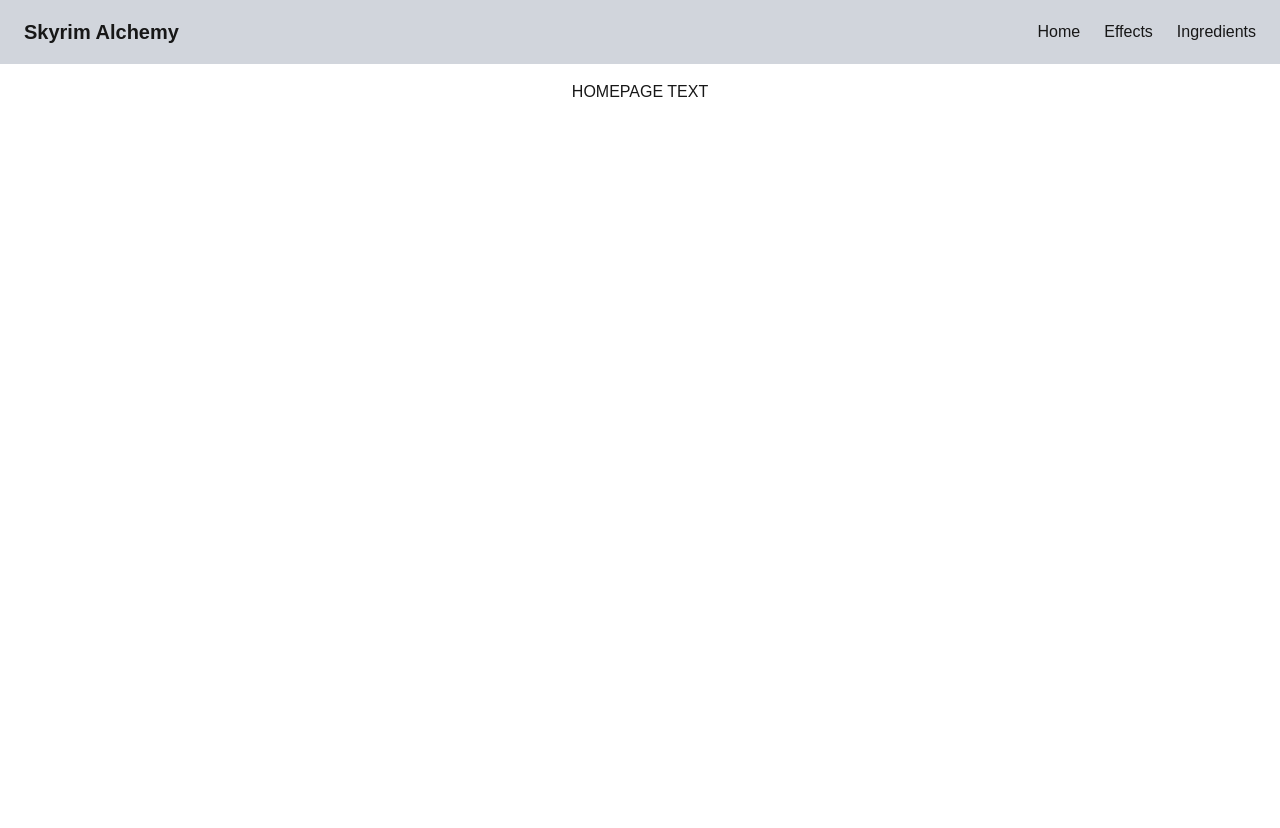
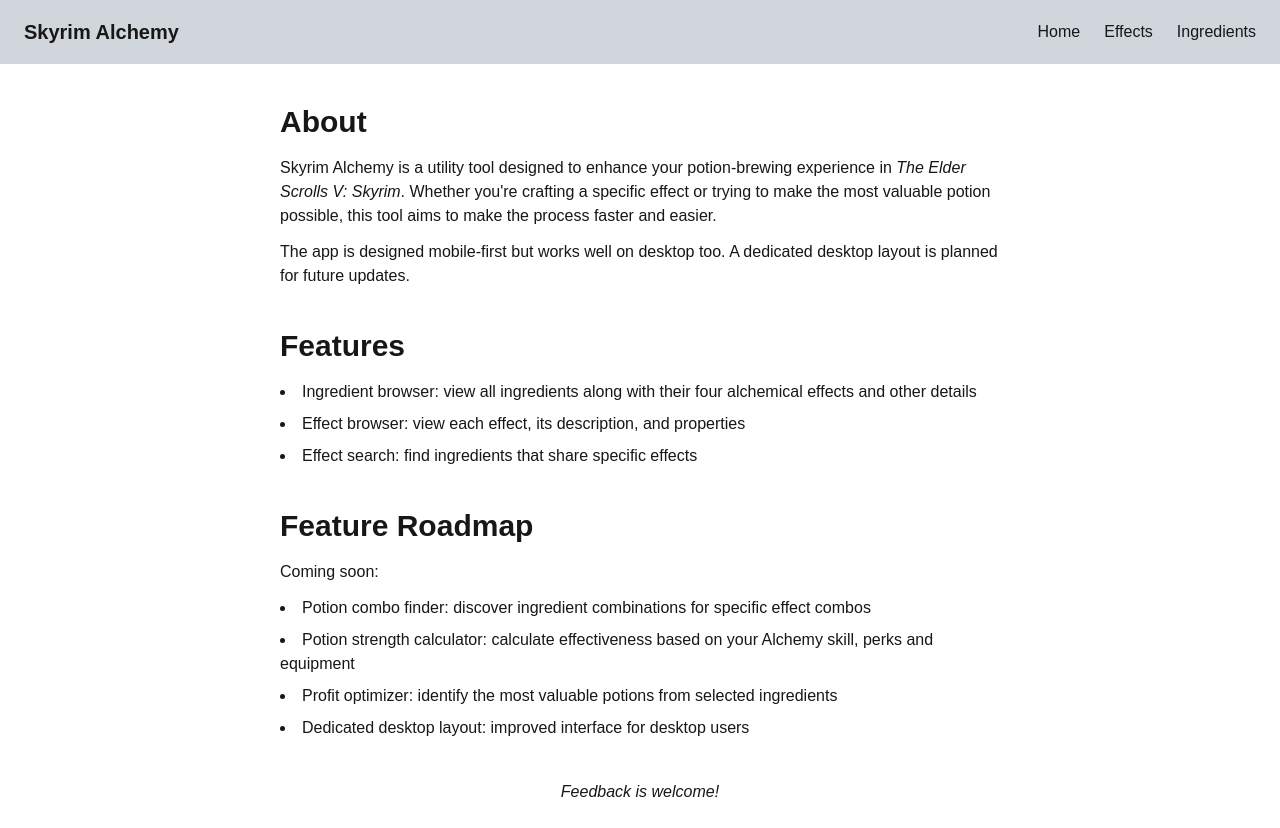
Before and after one commit to Treborace213/skyrim-alchemy, a Next.js app: page / in a window 1280 px wide. Before the commit the page ends 800 px from the top, so only its background shows below. Built offline with nearby package versions, Linux system fonts and the light colour scheme.

Commit message:
Updated homepage.

```diff
--- a/src/app/layout.tsx
+++ b/src/app/layout.tsx
@@ -17,7 +17,7 @@
 
 export const metadata: Metadata = {
   title: "Skyrim Alchemy",
-  description: "A tool to help with Alchemy in Skyrim",
+  description: "Enhance your potion-brewing in Skyrim with Skyrim Alchemy.",
   icons: {
     icon: `${getBasePath()}/favicon.ico`
   }
--- a/src/app/page.tsx
+++ b/src/app/page.tsx
@@ -1,5 +1,40 @@
 export default function Home() {
   return (
-    <div> HOMEPAGE TEXT </div>
+    <div className="max-w-3xl mx-auto p-6">
+      <section className="mb-10">
+        <h1 className="text-3xl font-bold mb-4">About</h1>
+        <p className="mb-3">
+          Skyrim Alchemy is a utility tool designed to enhance your potion-brewing experience in{' '}
+          <em>The Elder Scrolls V: Skyrim</em>. Whether you're crafting a specific effect or trying to make the most valuable potion possible, this tool aims to make the process faster and easier.
+        </p>
+        <p>
+          The app is designed mobile-first but works well on desktop too. A dedicated desktop layout is planned for future updates.
+        </p>
+      </section>
+
+      <section className="mb-10">
+        <h1 className="text-3xl font-bold mb-4">Features</h1>
+        <ul className="list-disc list-inside space-y-2">
+          <li>Ingredient browser: view all ingredients along with their four alchemical effects and other details</li>
+          <li>Effect browser: view each effect, its description, and properties</li>
+          <li>Effect search: find ingredients that share specific effects</li>
+        </ul>
+      </section>
+
+      <section className="mb-10">
+        <h1 className="text-3xl font-bold mb-4">Feature Roadmap</h1>
+        <p className="mb-3">Coming soon:</p>
+        <ul className="list-disc list-inside space-y-2">
+          <li>Potion combo finder: discover ingredient combinations for specific effect combos</li>
+          <li>Potion strength calculator: calculate effectiveness based on your Alchemy skill, perks and equipment</li>
+          <li>Profit optimizer: identify the most valuable potions from selected ingredients</li>
+          <li>Dedicated desktop layout: improved interface for desktop users</li>
+        </ul>
+      </section>
+
+      <footer className="mt-6 italic text-center">
+        <p>Feedback is welcome!</p>
+      </footer>
+    </div>
   );
 }
```
